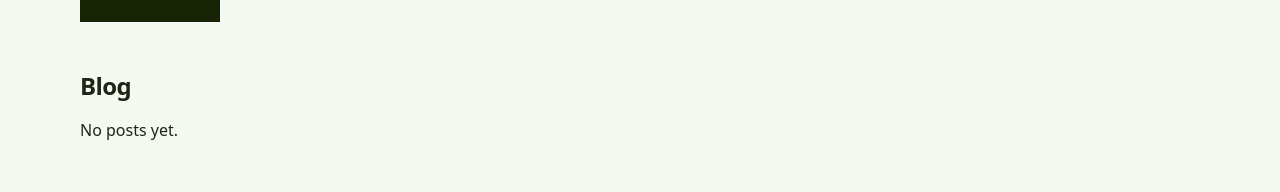
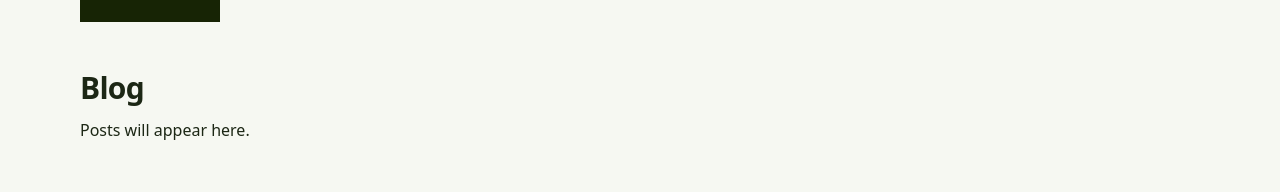
Before and after one commit to dariosandison/Eco---Holistic, a Next.js app: page /blog in a window 1280 px wide. Shown: the part 134-326 px from the top of the page. Built offline with nearby package versions, Linux system fonts and the light colour scheme.

Commit message:
Update index.js

```diff
--- a/pages/blog/index.js
+++ b/pages/blog/index.js
@@ -1,30 +1,9 @@
-import Link from "next/link";
-import { getAllPostsMeta } from "../../lib/blog";
-
-export default function Blog({ posts }) {
+export const seo = { title: 'Blog' };
+export default function BlogIndex() {
   return (
-    <div>
-      <h1 className="mb-4 text-2xl font-semibold">Blog</h1>
-      {posts.length === 0 ? (
-        <p>No posts yet.</p>
-      ) : (
-        <ul className="space-y-3">
-          {posts.map((p) => (
-            <li key={p.slug} className="rounded-md border p-4">
-              <Link href={`/blog/${p.slug}`} className="font-medium underline">
-                {p.title}
-              </Link>
-              {p.date && <div className="text-xs text-gray-500">{new Date(p.date).toLocaleDateString()}</div>}
-              {p.description && <p className="mt-1 text-sm text-gray-600">{p.description}</p>}
-            </li>
-          ))}
-        </ul>
-      )}
+    <div className="prose">
+      <h1>Blog</h1>
+      <p>Posts will appear here.</p>
     </div>
   );
 }
-
-export async function getStaticProps() {
-  const posts = getAllPostsMeta();
-  return { props: { posts } };
-}
```
